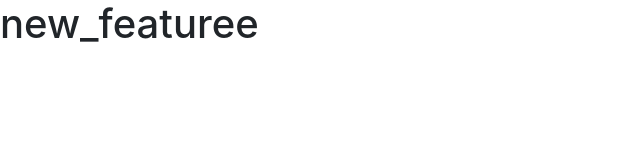
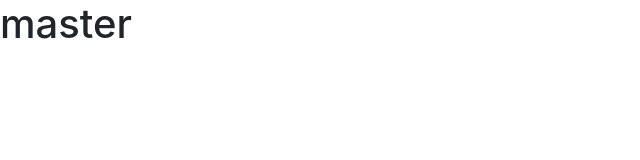
Before and after one commit to kharepriyansh/mergeconflicttest, a plain HTML site: page index.html in a window 1280 px wide. Shown: the whole page, without its empty margins (0-640 px from the left). Drawn offline with nearby package versions, Linux system fonts and the light colour scheme.

Commit message:
con.done

```diff
--- a/index.html
+++ b/index.html
@@ -11,7 +11,7 @@
     <title>Hello, world!</title>
   </head>
   <body>
-    <h1>new_featuree</h1>
+    <h1>master</h1>
 
     <!-- Optional JavaScript -->
     <!-- jQuery first, then Popper.js, then Bootstrap JS -->
```
